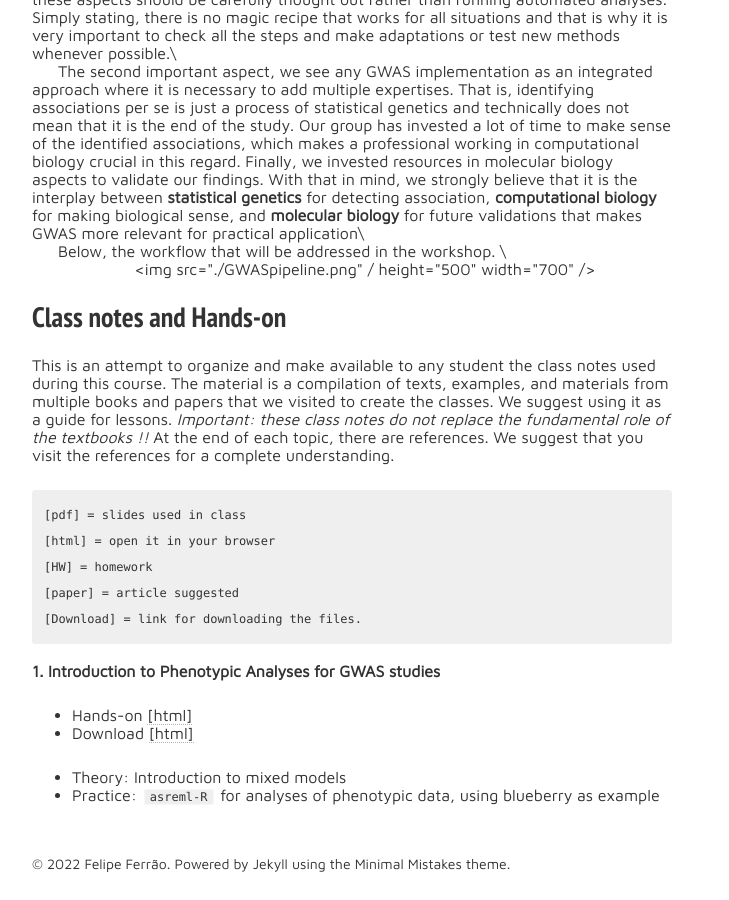
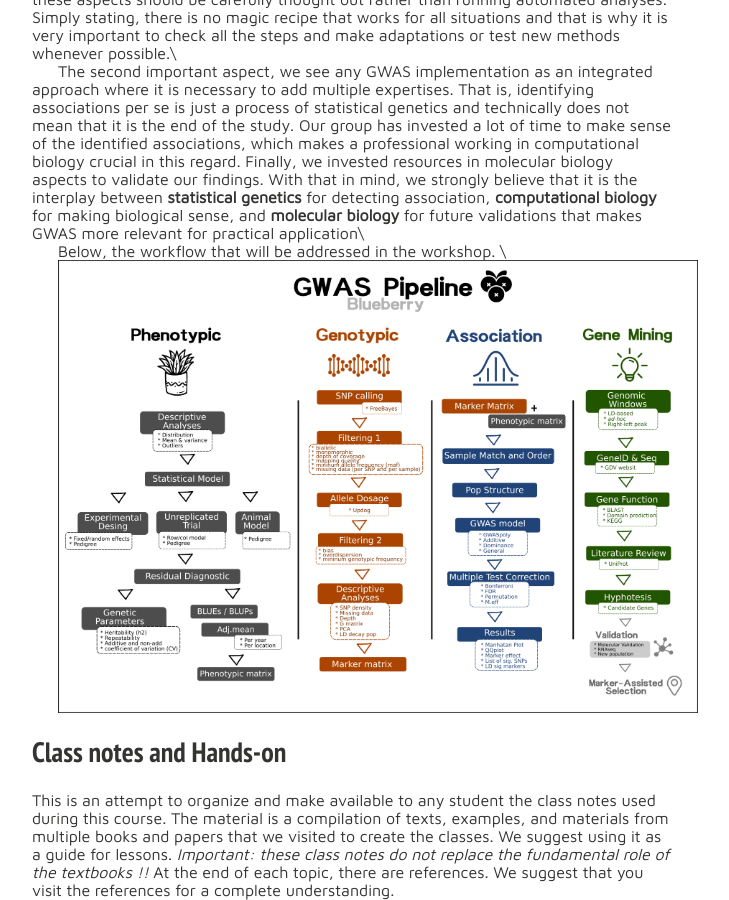
Before and after one commit to lfelipe-ferrao/lfelipe-ferrao.github.io, a Jekyll site: the page built from class/GWAS/index.md, in a window 1280 px wide and 900 px high, scrolled down 898 px. Shown: the whole window, without its empty margins (288-1017 px from the left). Built offline with Jekyll 4.4.1, drawn with Linux system fonts in a browser that asks for light colours; nearby versions of some CDN libraries; our own code applies the rules of GitHub Pages for plain Markdown files.

Commit message:
Update index.md

```diff
--- a/class/GWAS/index.md
+++ b/class/GWAS/index.md
@@ -12,18 +12,18 @@ University of Florida\
 
 ## Workshop Description
 
-Current typical GWAS  measure hundreds of thousands, or millions, of genetic variants (typically Single Nucleotide Polymorphisms, or SNPs), in hundreds, thousands of individuals, with the primary goal being to identify which regions of the genome harbor SNPs that affect some phenotype or outcome of interest.\\
+Current typical GWAS  measure hundreds of thousands, or millions, of genetic variants (typically Single Nucleotide Polymorphisms, or SNPs), in hundreds, thousands of individuals, with the primary goal being to identify which regions of the genome harbor SNPs that affect some phenotype or outcome of interest.\
 
 In recent years, the blueberry breeding program has focused its efforts on understanding the genetic architecture of complex traits associated with fruit quality. With multiple students working on different projects related to phenotype-genotype association analysis (via GWAS and QTL mapping), we decided to create this short practical tutorial to unify some of our routines and share experiences.\\
 
-Some important points that deserve additional comments. The pipeline presented here is a "generic" pipeline. By "generic",  we mean that this is a starting point by just presenting general practices for performing GWAS analyses. Of course, each project has its particularity, with different experimental designs and specific data collection. All these aspects should be carefully thought out rather than running automated analyses. Simply stating, there is no magic recipe that works for all situations and that is why it is very important to check all the steps and make adaptations or test new methods whenever possible.\\
+Some important points that deserve additional comments. The pipeline presented here is a "generic" pipeline. By "generic",  we mean that this is a starting point by just presenting general practices for performing GWAS analyses. Of course, each project has its particularity, with different experimental designs and specific data collection. All these aspects should be carefully thought out rather than running automated analyses. Simply stating, there is no magic recipe that works for all situations and that is why it is very important to check all the steps and make adaptations or test new methods whenever possible.\
 
 The second important aspect, we see any GWAS implementation as an integrated approach where it is necessary to add multiple expertises. That is, identifying associations per se is just a process of statistical genetics and technically does not mean that it is the end of the study. Our group has invested a lot of time to make sense of the identified associations, which makes a professional working in computational biology crucial in this regard. Finally, we invested resources in molecular biology aspects to validate our findings. With that in mind, we strongly believe that it is the interplay between **statistical genetics** for detecting association, **computational biology** for making biological sense, and **molecular biology** for future validations that makes GWAS more relevant for practical application\\
 
-Below, the workflow that will be addressed in the workshop. \\
+Below, the workflow that will be addressed in the workshop. \
 
 <p align="center">
-  <img src="./GWASpipeline.png" / height="500" width="700" />
+  <img src="./GWASpipeline.png" height="500" width="700" />
 </p>
 
 ## Class notes and Hands-on
```
